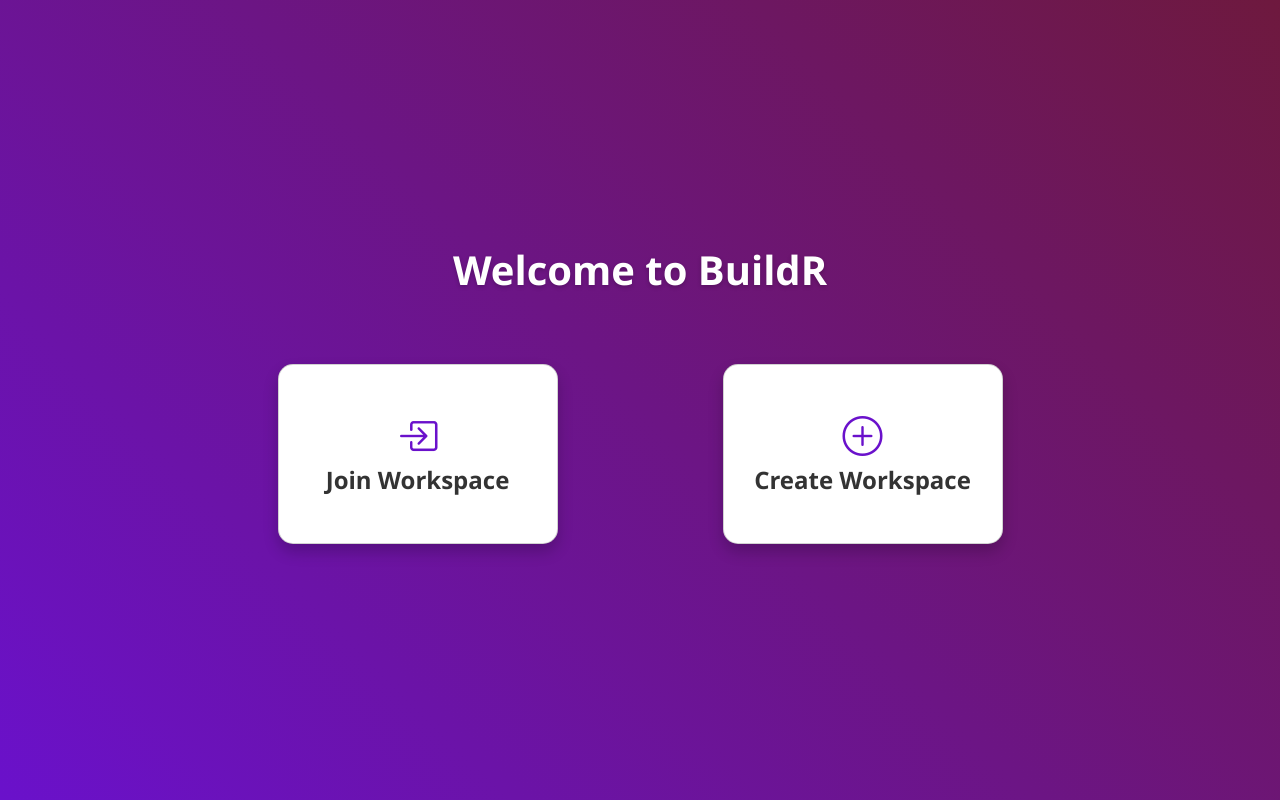
After one commit to jyosnaphilip/BuildR-Project-Management-Tool, a Django app: page /new-signin/fa1b06be-5fa0-44d5-a490-ecb1657d9469 in a window 1280 px wide. The commit adds this page. Run offline with Django 5.2, Linux system fonts and the light colour scheme.

Commit message:
changed theme, setup login register add workspace logic

```diff
--- a/buildr/buildr/urls.py
+++ b/buildr/buildr/urls.py
@@ -20,7 +20,7 @@ from users.views import *
 from django.contrib.auth import views as auth_views
 from users.views import register,logout,join_workspace,new_workspace
 
-from users.views import home,add_project,project_view,issue_view,add_issue,add_subIssue,user_login
+from users.views import home,add_project,project_view,issue_view,add_issue,add_subIssue,user_login,first_signin
 urlpatterns = [
     path('admin/', admin.site.urls),
 
@@ -30,10 +30,12 @@ urlpatterns = [
     path('add_issue',add_issue,name="add_issue"),
     path('add_subIssue',add_subIssue,name='add_subIssue'),
 
-    path('home/<str:custom_id>',home,name='home'),
+    path('home/<str:custom_id>/',home,name='home'),
     path('register/',register,name='register'),
     path('',user_login,name='login'),
     path('logout/',logout,name='logout'),
-    path('join-workspace/',join_workspace, name='join-workspace'),
-    path('new-workspace',new_workspace,name='new_workspace')
+    path('join-workspace/<str:custom_id>',join_workspace, name='join-workspace'),
+    path('new-workspace/<str:custom_id>',new_workspace,name='new_workspace'),
+   path('new-signin/<str:customUser_id>',first_signin,name='first-signin'),
+
 ]
--- a/buildr/templates/base.html
+++ b/buildr/templates/base.html
@@ -23,8 +23,9 @@
 </head>
 
 <body style="background-color: #F8EDE3;">
-
+    {% if workspaces %}
     {% include 'partials\navbar.html' %}
+    {% endif %}
 
     {% block content %}
 
--- a/buildr/templates/login/login.html
+++ b/buildr/templates/login/login.html
@@ -4,7 +4,7 @@
 
 <div class="container mt-0">
     <div class="row justify-content-center">
-        <div class="col-sm-5 border p-5 shadow">
+        <div class="col-sm-5 border rounded bg-light p-5 shadow">
         <span class="border-start">
             <h3 class="form-heading">Sign in</h3>
             {% if messages %}
--- a/buildr/templates/login_base.html
+++ b/buildr/templates/login_base.html
@@ -21,7 +21,7 @@
         rel="stylesheet">
 </head>
 
-<body style="background-color: #F8EDE3;">
+<body >
 
     {% block content %}
 
--- /dev/null
+++ b/buildr/templates/users/first_sign_in.html
@@ -0,0 +1,101 @@
+<!DOCTYPE html>
+
+<html lang="en">
+<head>
+    <meta charset="UTF-8">
+    <meta name="viewport" content="width=device-width, initial-scale=1">
+    <title>Workspace Portal</title>
+    <link href="https://cdn.jsdelivr.net/npm/bootstrap@5.3.0/dist/css/bootstrap.min.css" rel="stylesheet">
+    <style>
+        body {
+
+            min-height:100vh;
+            font-family: 'Segoe UI', Tahoma, Geneva, Verdana, sans-serif;
+            display: flex;
+            justify-content: center;
+            align-items: center;
+            background: linear-gradient(45deg, #6a11cb 0%,  #6e193e 100%);
+            color: #ffffff;
+        }
+
+
+        .heading {
+            font-size: 2.5rem;
+            margin-bottom: 2rem;
+            font-weight: 700;
+            text-shadow: 0px 2px 4px rgba(0, 0, 0, 0.2);
+        }
+
+        .buttons {
+            display: flex;
+            justify-content: center;
+            gap: 2rem;
+            margin-top: 2rem;
+        }
+
+        .card {
+            width: 280px;
+            height: 180px;
+            padding: 20px;
+            border-radius: 15px;
+            box-shadow: 0px 8px 15px rgba(0, 0, 0, 0.2);
+            background-color: #ffffff;
+            color: #333;
+            display: flex;
+            flex-direction: column;
+            justify-content: center;
+            align-items: center;
+            cursor: pointer;
+            transition: transform 0.4s, box-shadow 0.4s;
+            text-decoration: none;
+        }
+
+        .card:hover {
+            transform: translateY(-5px);
+            box-shadow: 0px 12px 20px rgba(0, 0, 0, 0.3);
+        }
+
+        .card i {
+            font-size: 2.5rem;
+
+            color: #6a11cb;
+        }
+
+        .card h5 {
+            font-size: 1.5rem;
+            font-weight: 600;
+        }
+
+
+    </style>
+</head>
+<body>
+    <div class="container p-5 mb-3 text-center">
+
+        <div class="row justify-content-center h-100">
+            <div class="heading">Welcome to BuildR</div>
+            <div class="col-sm-5">
+                <div class="buttons">
+                    <a href="{% url 'join-workspace' customUser_id %}" class="card">
+                        <i class="bi bi-box-arrow-in-right"></i>
+                        <h5>Join Workspace</h5>
+                    </a>
+                </div>
+            </div>
+            <div class="col-sm-5">
+                <div class="buttons">
+
+                    <a href="{% url 'new_workspace' customUser_id %}" class="card">
+                        <i class="bi bi-plus-circle"></i>
+                        <h5>Create Workspace</h5>
+                    </a>
+                </div>
+            </div>
+        </div>
+
+    </div>
+
+    <!-- Bootstrap Icons -->
+    <link href="https://cdn.jsdelivr.net/npm/bootstrap-icons/font/bootstrap-icons.css" rel="stylesheet">
+</body>
+</html>
--- a/buildr/templates/users/home.html
+++ b/buildr/templates/users/home.html
@@ -1,6 +1,7 @@
 {% extends 'base.html' %}
 {% load static %}
 {% block content %}
+{% if workspaces %}
 <div id="content" class="expanded">
     <div class="container">
         <div class="row justify-content-center">
@@ -112,4 +113,9 @@
 </div>
 
 
+
+
+{% endif %}
+
+
 {% endblock content %}
--- a/buildr/users/views.py
+++ b/buildr/users/views.py
@@ -3,11 +3,14 @@ from django.shortcuts import render,redirect
 from django.contrib import messages
 from django.contrib.auth.models import User
 from django.contrib.auth import authenticate,login,logout
-from .models import customUser
-
+from .models import customUser,workspace,workspaceMember,workspaceCode
+from django.utils import timezone
 # Create your views here.
 def home(request,custom_id):
-    return render(request,'users\home.html',{'custom_id':custom_id})
+    ws=get_ws(custom_id)
+
+
+    return render(request,'users\home.html',{'custom_id':custom_id,'workspaces':ws})
 
 #auth-----------------------------------------------
 # register---------------------------------------
@@ -33,7 +36,6 @@ def register(request):
                 user = User.objects.create_user(username=username,password=password1,email=email,first_name=first_name,last_name=last_name)
                 user.set_password(password1)
                 user.save()
-                print(user)
                 custom_User=customUser(user_id=user) #automatically create a row in customUser table- profile pic  & gamemode can be changed
                 custom_User.save()
                 messages.success(request,'Account Created Successfully ')
@@ -46,6 +48,16 @@ def register(request):
         return render(request, 'login/register.html')
 
 # register end----------------------------------------------
+def chk_workspace(user_id):
+    print(user_id)
+    check=workspaceMember.objects.filter(customUser=user_id).exists()
+
+    return check
+
+def get_ws(user_id):
+    ws_lst=workspaceMember.objects.filter(customUser=user_id).values_list('workspace__ws_name',flat=True)
+
+    return ws_lst
 
 
 def user_login(request):
@@ -57,7 +69,11 @@ def user_login(request):
             login(request,user)
             custom_user=customUser.objects.get(user=user)
             customUser_id=custom_user.custom_id
-            return redirect('home',customUser_id)
+            if chk_workspace(customUser_id):
+                 #checks if user is already part of a workspace
+                return redirect('home',customUser_id)
+            else:
+                return redirect('first-signin',customUser_id)
 
         else:
             messages.error(request, "Username or password is incorrect!")
@@ -67,18 +83,53 @@ def user_login(request):
         return render(request, 'login/login.html')
 
 
-
+def first_signin(request,customUser_id):
+    return render(request,'users/first_sign_in.html',{'customUser_id':customUser_id})
 
 
 def logout(request):
     return render(request,'login/login.html')
 #auth end------------------------
 
-def join_workspace(request):
-    return render(request, 'partials/join_workspace.html')
+def join_workspace(request,custom_id):
+    return render(request, 'partials/join_workspace.html',{'custom_id':custom_id})
 
-def new_workspace(request):
-    return render(request,'partials/new_workspace.html')
+
+def check_ws(ws_name):
+    check=workspace.objects.filter(ws_name=ws_name).exists()
+    return check
+
+def new_workspace(request,custom_id):
+    if request.method=="POST":
+        ws_name=request.POST.get('ws_name')
+
+        name_check=check_ws(ws_name)
+
+        if (not name_check) :
+            ws=workspace(ws_name=ws_name,admin=customUser.objects.get(custom_id=custom_id))
+            ws.save()
+
+            ws_member=workspaceMember(workspace=workspace.objects.get(ws_id=ws.ws_id),customUser=customUser.objects.get(custom_id=custom_id))
+            ws_member.save()
+            code=workspaceCode.objects.filter(ws=ws).order_by('-created_on').first()
+
+            if not code or code.has_expired():
+                if code:
+                    code.regenerate_code()
+                else:
+                    expires_on = timezone.now() + timezone.timedelta(days=120)  # Set expiration duration
+                    workspaceCode.objects.create(
+                        ws=workspace.objects.get(ws_id=ws.ws_id),
+                        code=workspaceCode.generate_unique_code(),
+                        expires_on=expires_on
+                    )
+                    return render(request,'users/home.html',{'custom_id':custom_id,"ws_id":ws})
+            else:
+                messages.error(request,'Workspace name already exists!')
+            return redirect('new_workspace',custom_id)
+
+
+    return render(request,'partials/new_workspace.html',{'custom_id':custom_id})
 def add_project(request):
     return render(request, 'users/add_project.html')
 
```
Also changed, not shown: buildr/static/css/login_styles.css (+17 -16 lines), buildr/templates/partials/join_workspace.html (+24 -15 lines), buildr/templates/partials/navbar.html (+13 -3 lines), buildr/templates/partials/new_workspace.html (+36 -2 lines), buildr/users/admin.py (+9 -1 lines), buildr/users/models.py (+90 -0 lines), buildr/db.sqlite3, buildr/static/css/styles.css (line endings or trailing spaces), buildr/users/migrations/0003_workspace_workspacemember.py (added), buildr/users/migrations/0004_workspace_ws_url.py (added), buildr/users/migrations/0005_remove_workspace_ws_url.py (added), buildr/users/migrations/0006_priority_status_playerstats_project_workspacecode.py (added).
